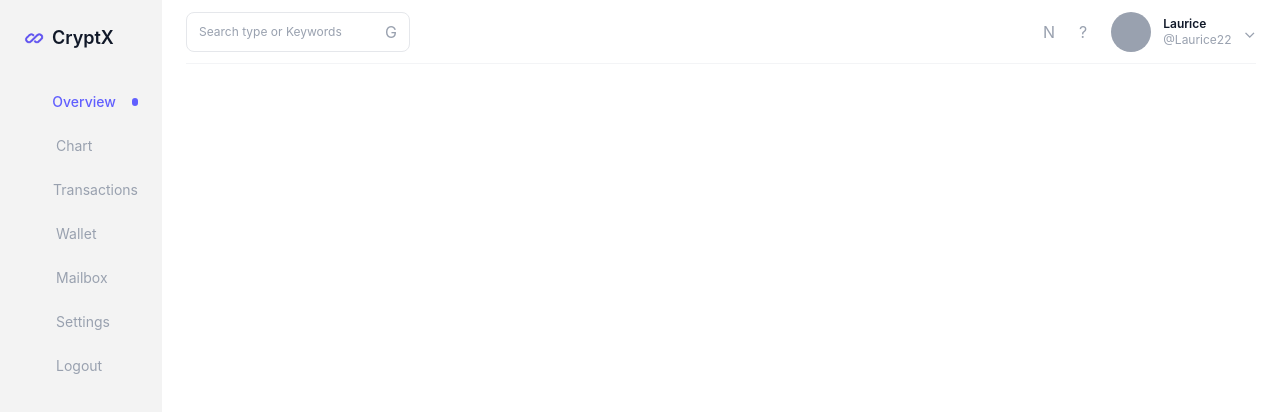
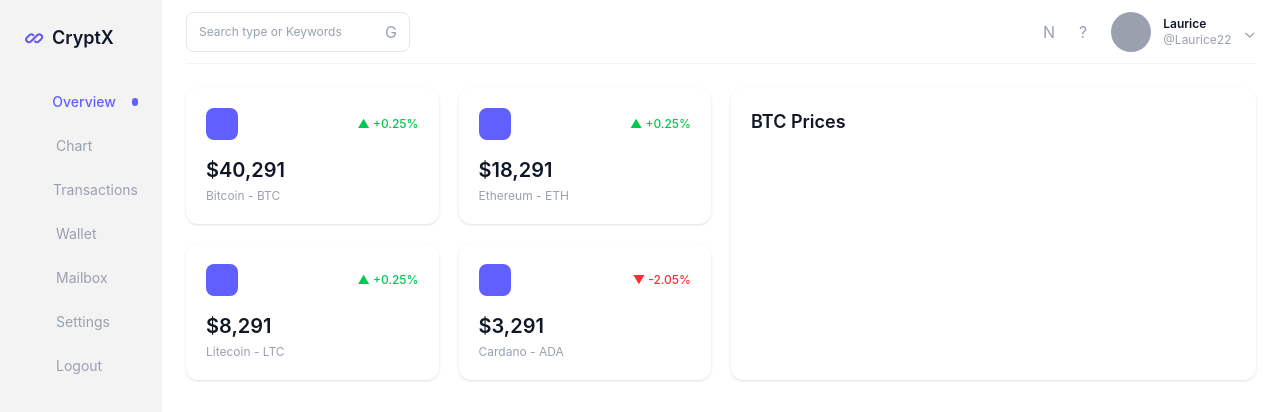
Before and after one commit to Durandt-Boshoff/CryptX-design, a React (Vite) app: page / in a window 1280 px wide. Shown: the top 412 px of the page. Built offline with nearby package versions, Linux system fonts and the light colour scheme.

Commit message:
Add MainContent and MetricCard components to display cryptocurrency data

```diff
--- a/src/App.jsx
+++ b/src/App.jsx
@@ -1,5 +1,6 @@
 import Sidebar from "./components/layout/sidebar";
 import Header from "./components/layout/header";
+import MainContent from "./components/ui/MainContent";
 
 function App() {
   return (
@@ -8,8 +9,7 @@ function App() {
 
       <main className="ml-40.5">
         <Header />
-
-        {/* Dashboard content goes here */}
+        <MainContent />
       </main>
     </div>
   );
--- /dev/null
+++ b/src/components/ui/MainContent.jsx
@@ -0,0 +1,59 @@
+import MetricCard from "./MetricCard";
+
+const cryptoData = [
+    {
+        symbol: "Bitcoin - BTC",
+        price: "$40,291",
+        change: "+0.25%",
+    },
+    {
+        symbol: "Ethereum - ETH",
+        price: "$18,291",
+        change: "+0.25%",
+    },
+    {
+        symbol: "Litecoin - LTC",
+        price: "$8,291",
+        change: "+0.25%",
+    },
+    {
+        symbol: "Cardano - ADA",
+        price: "$3,291",
+        change: "-2.05%",
+    },
+];
+
+function MainContent() {
+    return (
+        <section className="px-6 py-6">
+            {/* Top Dashboard Section */}
+            <div className="grid grid-cols-1 gap-5 lg:grid-cols-2">
+
+                {/* Left: Metric Cards */}
+                <div className="grid grid-cols-2 gap-5">
+                    {cryptoData.map((crypto) => (
+                        <MetricCard
+                            key={crypto.symbol}
+                            name={crypto.name}
+                            symbol={crypto.symbol}
+                            price={crypto.price}
+                            change={crypto.change}
+                        />
+                    ))}
+                </div>
+
+                {/* Right: BTC Chart */}
+                <div className="rounded-xl bg-white p-5 shadow-sm">
+                    <h2 className="text-lg font-semibold text-gray-900">
+                        BTC Prices
+                    </h2>
+
+                    {/* Chart will go here */}
+                </div>
+
+            </div>
+        </section>
+    );
+}
+
+export default MainContent;
--- /dev/null
+++ b/src/components/ui/MetricCard.jsx
@@ -0,0 +1,38 @@
+function MetricCard({ symbol, price, change }) {
+    const isPositive = change.startsWith("+");
+
+    return (
+        <div className="rounded-xl bg-white p-5 shadow-sm">
+            {/* Top Row */}
+            <div className="mb-4 flex items-center justify-between">
+                {/* Coin Icon */}
+                <div className="h-8 w-8 items-center justify-center rounded-lg bg-indigo-500">
+                    {/* Font Awesome icon */}
+                </div>
+
+                {/* Change */}
+                <p
+                    className={`text-xs font-medium ${
+                        isPositive
+                            ? "text-green-500"
+                            : "text-red-500"
+                    }`}
+                >
+                    {isPositive ? "▲" : "▼"} {change}
+                </p>
+            </div>
+
+            {/* Price */}
+            <h3 className="text-xl font-semibold text-gray-900">
+                {price}
+            </h3>
+
+            {/* Coin Name */}
+            <p className=" mt-1 text-xs text-gray-400">
+                {symbol}
+            </p>
+        </div>
+    );
+}
+
+export default MetricCard;
```
